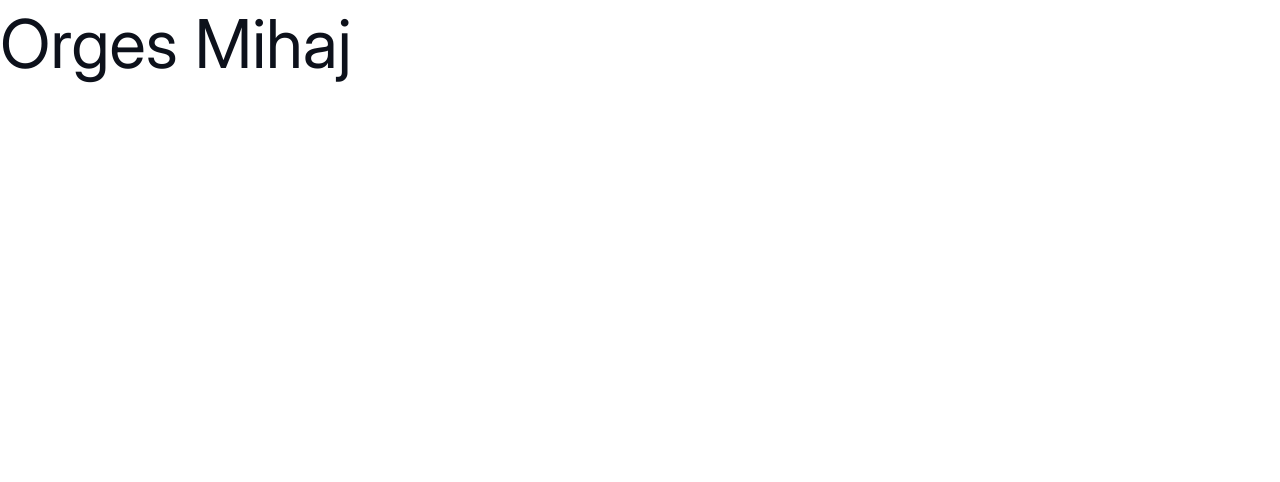
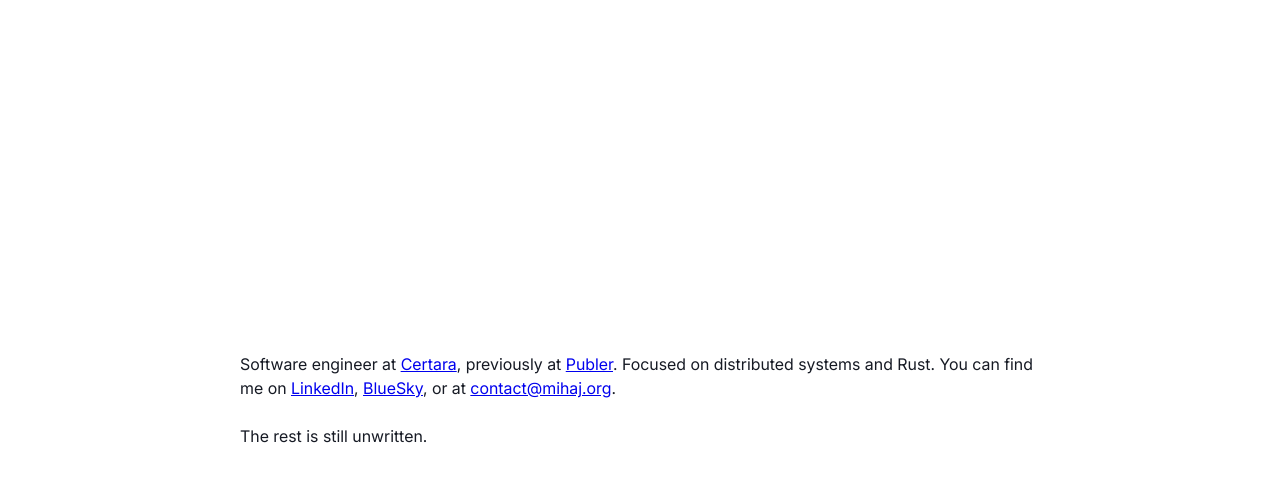
Before and after one commit to orgesmihaj/mihaj.org, a website built with Vite: page index.html in a window 1280 px wide. Built offline with nearby package versions, Linux system fonts and the light colour scheme.

Commit message:
Preliminary layout.

```diff
--- a/index.html
+++ b/index.html
@@ -11,7 +11,17 @@
   </head>
 
   <body>
-		<h1>Orges Mihaj</h1>
+		<main class="layout">
+			<p>
+				Software engineer at <a href="https://www.certara.com">Certara</a>, previously at
+				<a href="https://publer.com" target="_blank">Publer</a>. Focused on distributed systems and Rust.
+				You can find me on <a href="https://www.linkedin.com/in/orgesmihaj" target="_blank">LinkedIn</a>,
+				<a href="https://bsky.app/profile/mihaj.org">BlueSky</a>, or at
+				<a href="mailto:contact@mihaj.org">contact@mihaj.org</a>. <br><br>
+
+				The rest is still unwritten.
+			</p>
+		</main>
 
 		<script type="module" src="/src/main.ts"></script>
   </body>
--- /dev/null
+++ b/styles/layout.css
@@ -0,0 +1,23 @@
+/**
+ * Layout 🏗️
+ */
+
+@layer layout {
+    :where(:root) {
+        --layout∙background: light-dark(var(--color∙neutral-000), var(--color∙neutral-950));
+        --layout∙block-size: 100dvh;
+    }
+
+    :where(.layout) {
+        background: var(--layout∙background);
+        block-size: var(--layout∙block-size);
+
+        display: flex;
+        flex-direction: column;
+        gap: 4rem;
+        height: 100dvh;
+        justify-content: center;
+        margin: 0 auto;
+        max-width: 50rem;
+    }
+}
--- a/styles/mihaj.css
+++ b/styles/mihaj.css
@@ -23,3 +23,9 @@
  */
 @import './elements/headings.css';
 @import './elements/paragraphs.css';
+
+
+/**
+ * Layout
+ */
+@import './layout.css';
```
